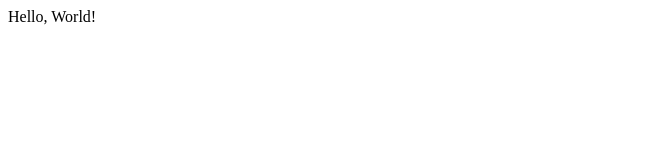
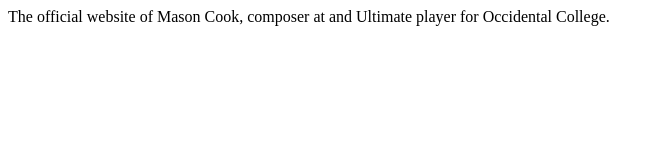
Before and after one commit to THE6r/THE6r.github.io, a plain HTML site: page index.html in a window 1280 px wide. Shown: the whole page, without its empty margins (0-664 px from the left). Drawn offline with Linux system fonts and the light colour scheme.

Commit message:
Changed text on the site

```diff
--- a/index.html
+++ b/index.html
@@ -2,9 +2,9 @@
    <html>
           <head>
                   <meta charset="utf-8">
-                  <title>Hello, World!</title>
+                  <title>Mason Cook/THE_6r</title>
           </head>
 <body>
-                  Hello, World!
+                  The official website of Mason Cook, composer at and Ultimate player for Occidental College.
           </body>
 </html>
```
